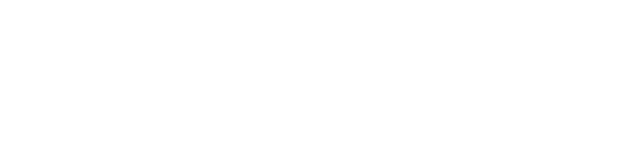
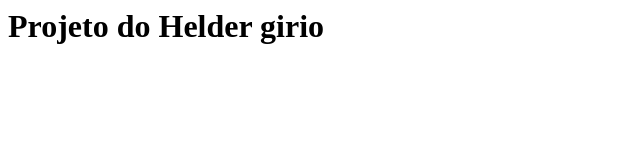
Before and after one commit to heldergirio/alura02, a plain HTML site: page index.html in a window 1280 px wide. Shown: the whole page, without its empty margins (0-640 px from the left). Drawn offline with Linux system fonts and the light colour scheme.

Commit message:
Título da página

```diff
--- a/index.html
+++ b/index.html
@@ -2,5 +2,6 @@
 	<head>
 	</head>
 	<body>
+		<h1>Projeto do Helder girio</h1>
 	</body>
 </html>
```
